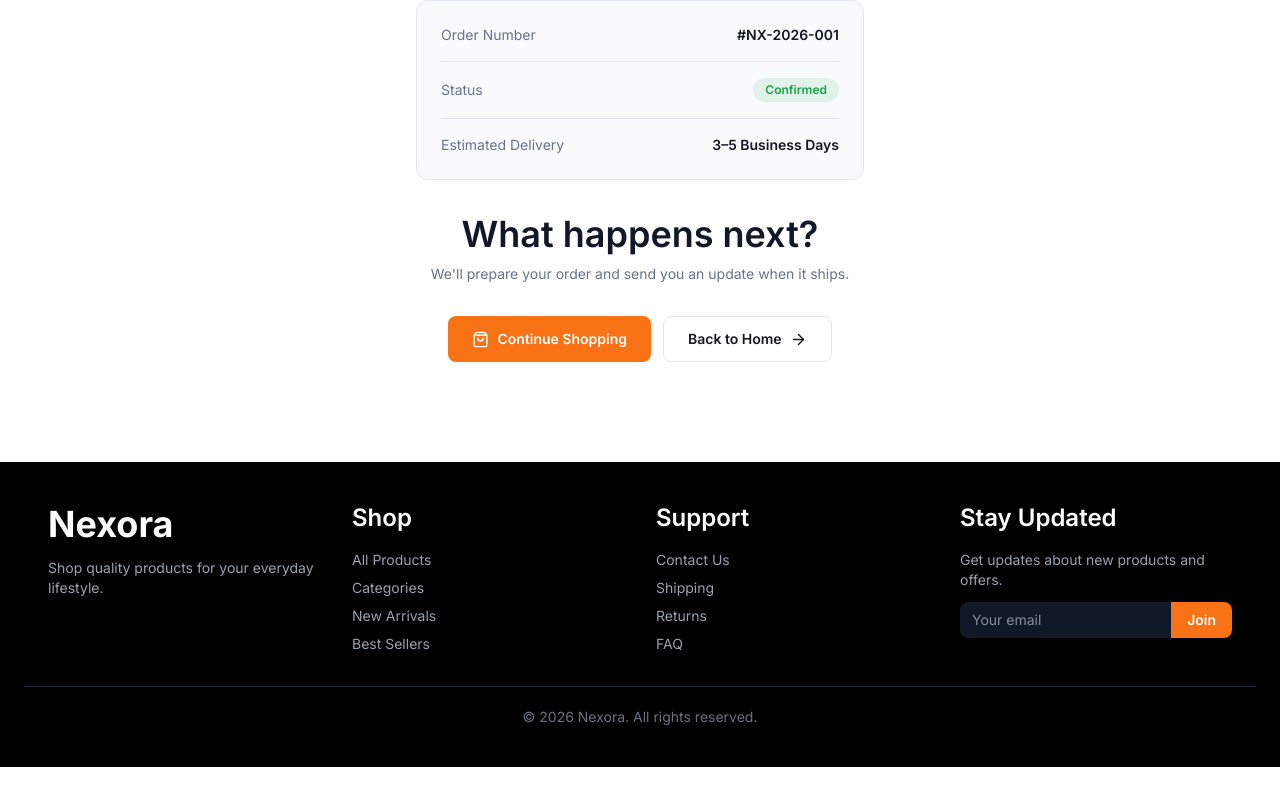
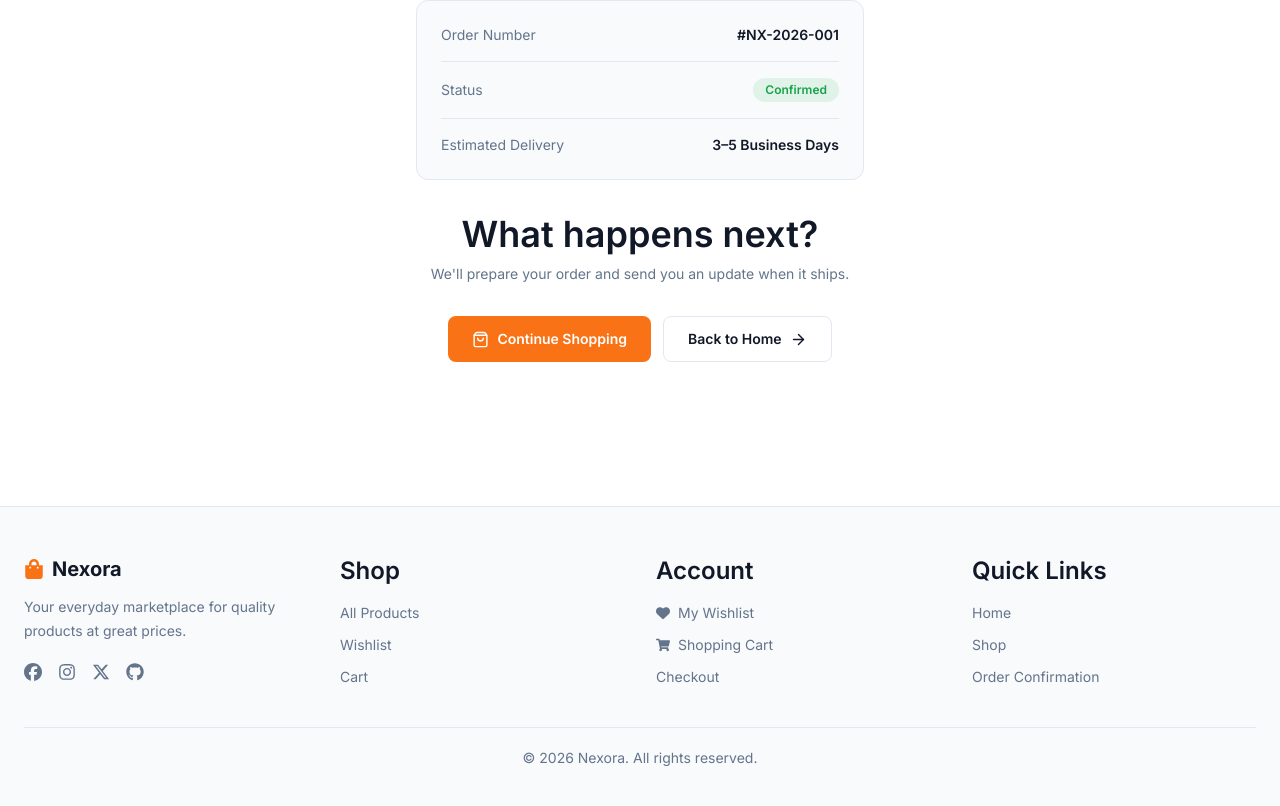
Before and after one commit to aniruddha-jadhav-15/nexora, a React (Vite) app: page /order-confirmation in a window 1280 px wide. Shown: the part 445-1251 px from the top of the page. Before the commit the page ends 1212 px from the top, so only its background shows below. Built offline with nearby package versions, Linux system fonts and the light colour scheme.

Commit message:
update footer UI

```diff
--- a/src/components/Footer/Footer.jsx
+++ b/src/components/Footer/Footer.jsx
@@ -1,55 +1,180 @@
+import { Link } from "react-router-dom";
+import {
+  FaGithub,
+  FaFacebook,
+  FaInstagram,
+  FaXTwitter,
+  FaHeart,
+} from "react-icons/fa6";
+
+import { FaShoppingBag, FaShoppingCart } from "react-icons/fa";
+
 function Footer() {
   return (
-    <footer className="bg-black px-6 py-10 text-white mt-5">
-      <div className="container grid gap-8 sm:grid-cols-2 lg:grid-cols-4">
+    <footer className="mt-16 border-t border-border bg-surface">
+      <div className="container py-10 md:py-12">
+        <div className="grid gap-8 sm:grid-cols-2 lg:grid-cols-4">
+          {/* Brand */}
           <div>
-          <h2 className="text-2xl font-bold">Nexora</h2>
-          <p className="mt-3 text-sm text-gray-400">
-            Shop quality products for your everyday lifestyle.
+            <Link
+              to="/"
+              className="flex items-center gap-2 text-xl font-bold text-text"
+            >
+              <FaShoppingBag className="text-primary" />
+              Nexora
+            </Link>
+
+            <p className="mt-3 max-w-xs text-sm leading-6 text-text-secondary">
+              Your everyday marketplace for quality products at great prices.
             </p>
+
+            {/* Social Links */}
+            <div className="mt-5 flex items-center gap-4">
+              <a
+                href="#"
+                aria-label="Facebook"
+                className="text-text-secondary transition hover:text-primary"
+              >
+                <FaFacebook size={18} />
+              </a>
+
+              <a
+                href="#"
+                aria-label="Instagram"
+                className="text-text-secondary transition hover:text-primary"
+              >
+                <FaInstagram size={18} />
+              </a>
+
+              <a
+                href="#"
+                aria-label="X"
+                className="text-text-secondary transition hover:text-primary"
+              >
+                <FaXTwitter size={18} />
+              </a>
+
+              <a
+                href="#"
+                aria-label="GitHub"
+                className="text-text-secondary transition hover:text-primary"
+              >
+                <FaGithub size={18} />
+              </a>
+            </div>
           </div>
 
+          {/* Shop */}
           <div>
-          <h3 className="mb-4 font-semibold">Shop</h3>
-          <ul className="space-y-2 text-sm text-gray-400">
-            <li>All Products</li>
-            <li>Categories</li>
-            <li>New Arrivals</li>
-            <li>Best Sellers</li>
+            <h3 className="text-sm font-semibold text-text">Shop</h3>
+
+            <ul className="mt-4 space-y-3 text-sm">
+              <li>
+                <Link
+                  to="/shop"
+                  className="text-text-secondary transition hover:text-primary"
+                >
+                  All Products
+                </Link>
+              </li>
+
+              <li>
+                <Link
+                  to="/wishlist"
+                  className="text-text-secondary transition hover:text-primary"
+                >
+                  Wishlist
+                </Link>
+              </li>
+
+              <li>
+                <Link
+                  to="/cart"
+                  className="text-text-secondary transition hover:text-primary"
+                >
+                  Cart
+                </Link>
+              </li>
             </ul>
           </div>
 
+          {/* Account */}
           <div>
-          <h3 className="mb-4 font-semibold">Support</h3>
-          <ul className="space-y-2 text-sm text-gray-400">
-            <li>Contact Us</li>
-            <li>Shipping</li>
-            <li>Returns</li>
-            <li>FAQ</li>
+            <h3 className="text-sm font-semibold text-text">Account</h3>
+
+            <ul className="mt-4 space-y-3 text-sm">
+              <li>
+                <Link
+                  to="/wishlist"
+                  className="flex items-center gap-2 text-text-secondary transition hover:text-primary"
+                >
+                  <FaHeart />
+                  My Wishlist
+                </Link>
+              </li>
+
+              <li>
+                <Link
+                  to="/cart"
+                  className="flex items-center gap-2 text-text-secondary transition hover:text-primary"
+                >
+                  <FaShoppingCart />
+                  Shopping Cart
+                </Link>
+              </li>
+
+              <li>
+                <Link
+                  to="/checkout"
+                  className="text-text-secondary transition hover:text-primary"
+                >
+                  Checkout
+                </Link>
+              </li>
             </ul>
           </div>
 
+          {/* Quick Links */}
           <div>
-          <h3 className="mb-4 font-semibold">Stay Updated</h3>
-          <p className="mb-3 text-sm text-gray-400">
-            Get updates about new products and offers.
-          </p>
+            <h3 className="text-sm font-semibold text-text">Quick Links</h3>
 
-          <div className="flex">
-            <input
-              type="email"
-              placeholder="Your email"
-              className="w-full rounded-l-lg bg-gray-900 px-3 py-2 text-sm outline-none"
-            />
-            <button className="rounded-r-lg bg-primary px-4 text-sm font-semibold">
-              Join
-            </button>
-          </div>
+            <ul className="mt-4 space-y-3 text-sm">
+              <li>
+                <Link
+                  to="/"
+                  className="text-text-secondary transition hover:text-primary"
+                >
+                  Home
+                </Link>
+              </li>
+
+              <li>
+                <Link
+                  to="/shop"
+                  className="text-text-secondary transition hover:text-primary"
+                >
+                  Shop
+                </Link>
+              </li>
+
+              <li>
+                <Link
+                  to="/order-confirmation"
+                  className="text-text-secondary transition hover:text-primary"
+                >
+                  Order Confirmation
+                </Link>
+              </li>
+            </ul>
           </div>
         </div>
 
-      <div className="container mt-8 border-t border-gray-800 pt-5 text-center text-sm text-gray-500">
-        © 2026 Nexora. All rights reserved.
+        {/* Bottom */}
+        <div className="mt-10 border-t border-border pt-5 text-center">
+          <p className="text-xs text-text-secondary sm:text-sm">
+            © {new Date().getFullYear()} Nexora. All rights reserved.
+          </p>
+        </div>
       </div>
     </footer>
   );
```
Lines whose indentation alone changed are shown as unchanged.
